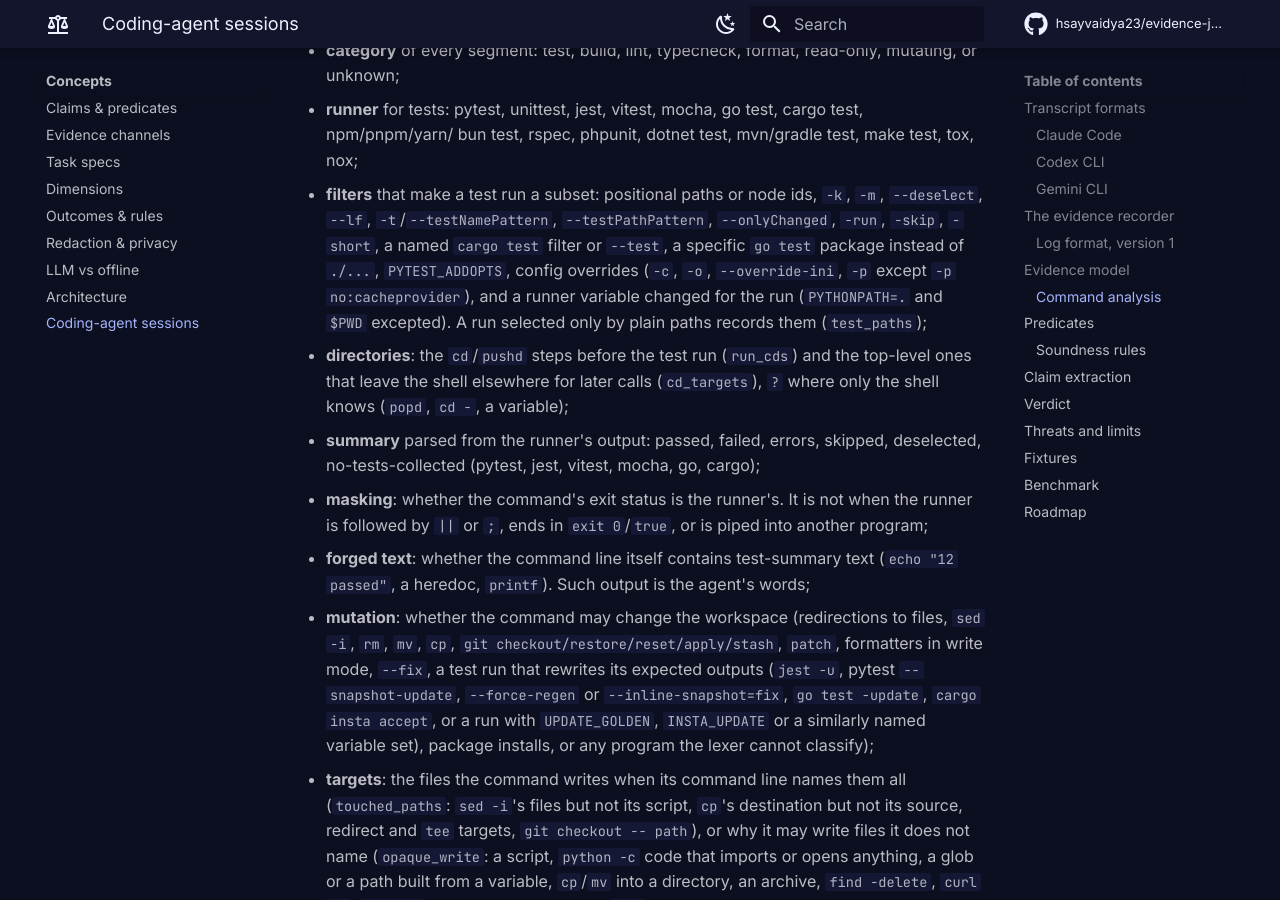
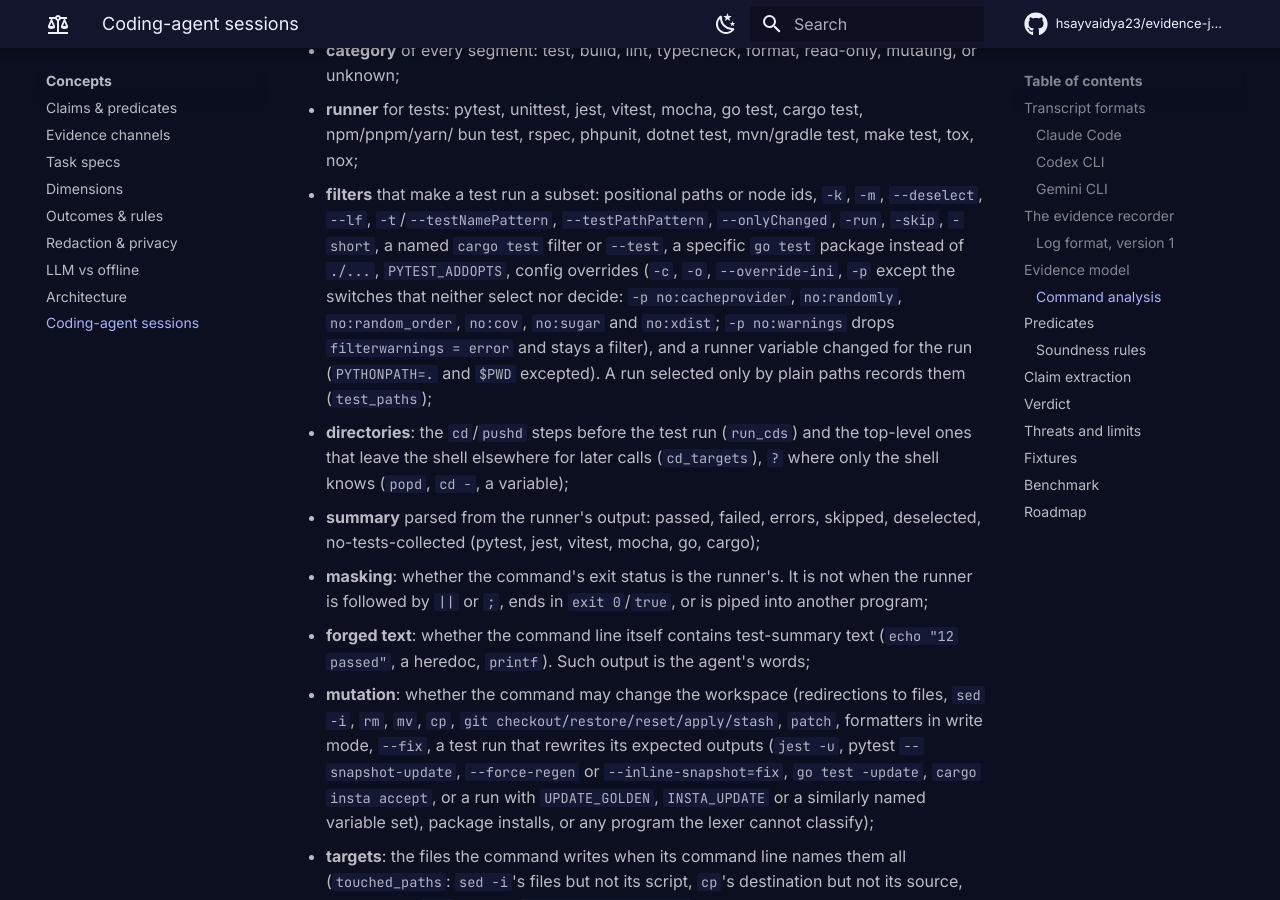
Before and after one commit to hsayvaidya23/evidence-judge, an MkDocs documentation site: the page built from docs/design/coding-agent-sessions.md, in a window 1280 px wide and 900 px high, scrolled down 9759 px. Built offline with MkDocs 1.6.1 and Material for MkDocs 9.7.7, drawn with Linux system fonts in a browser that asks for light colours; comment, search, counter and statistics services are not loaded.

Commit message:
fix(sessions): plugin switches that only shuffle, measure or print keep a run whole

```diff
--- a/docs/design/coding-agent-sessions.md
+++ b/docs/design/coding-agent-sessions.md
@@ -310,7 +310,9 @@ and the operators between segments (`&&`, `||`, `;`, `|`). The analysis records:
   `--deselect`, `--lf`, `-t`/`--testNamePattern`, `--testPathPattern`, `--onlyChanged`, `-run`,
   `-skip`, `-short`, a named `cargo test` filter or `--test`, a specific `go test` package
   instead of `./...`, `PYTEST_ADDOPTS`, config overrides (`-c`, `-o`, `--override-ini`, `-p`
-  except `-p no:cacheprovider`), and a runner variable changed for the run (`PYTHONPATH=.` and
+  except the switches that neither select nor decide: `-p no:cacheprovider`, `no:randomly`,
+  `no:random_order`, `no:cov`, `no:sugar` and `no:xdist`; `-p no:warnings` drops
+  `filterwarnings = error` and stays a filter), and a runner variable changed for the run (`PYTHONPATH=.` and
   `$PWD` excepted). A run selected only by plain paths records them (`test_paths`);
 - **directories**: the `cd`/`pushd` steps before the test run (`run_cds`) and the top-level
   ones that leave the shell elsewhere for later calls (`cd_targets`), `?` where only the shell
```
Also changed, not shown: CHANGELOG.md (+4 -0 lines), 2 other files.
